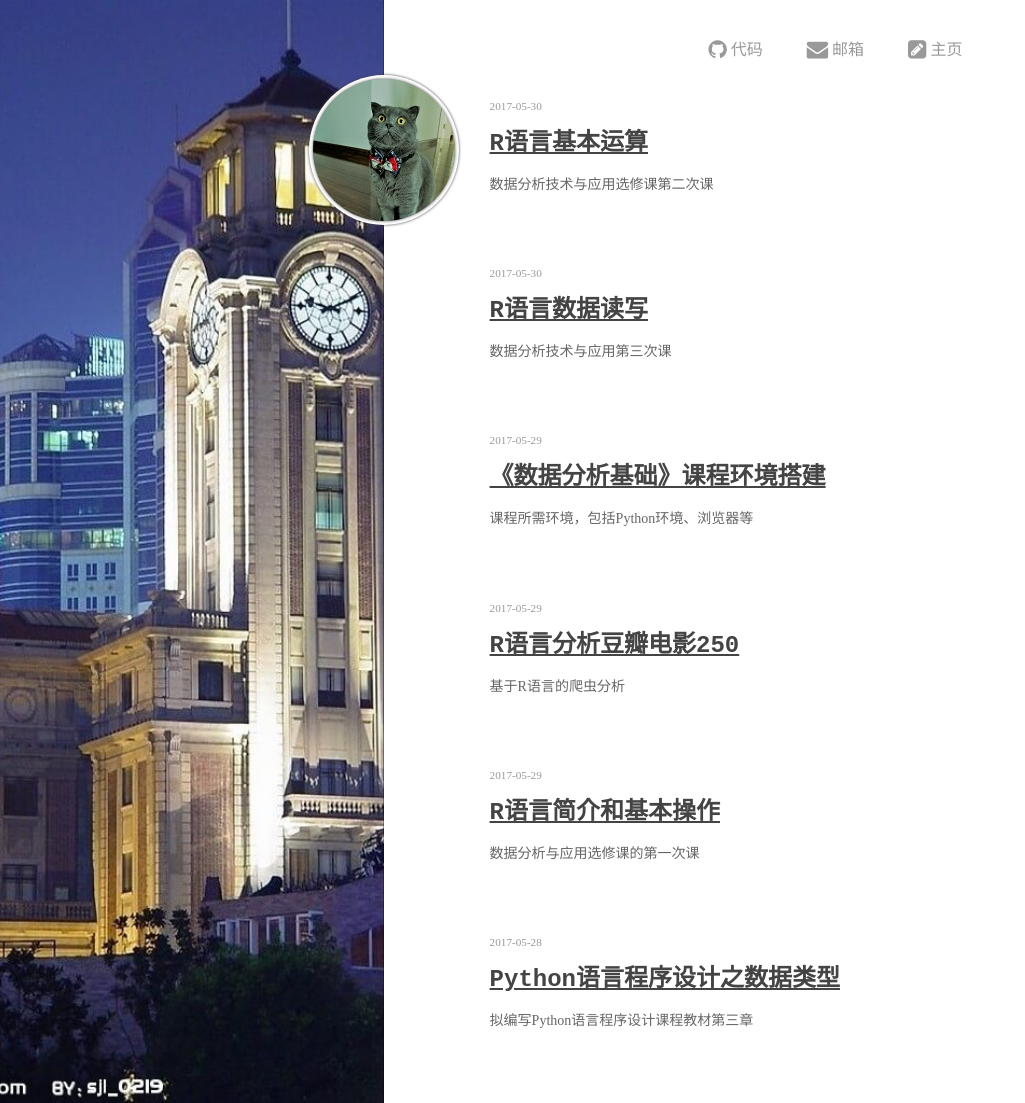
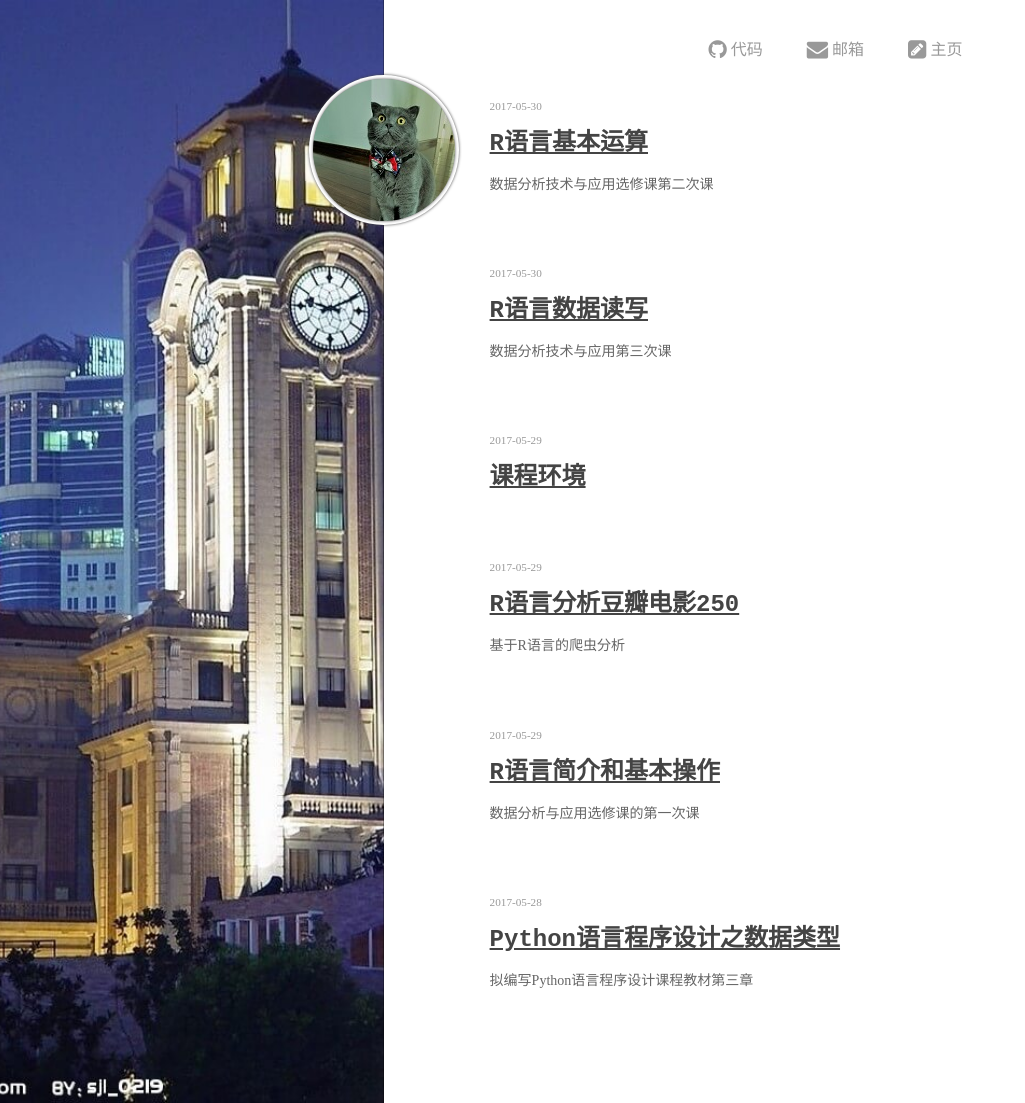
Before and after one commit to jplee1969/jplee1969.github.io, a Jekyll site: the page built from index.html, in a window 1280 px wide and 1103 px high. Shown: the whole window, without its empty margins (0-1025 px from the left). Built offline with Jekyll 4.4.1, drawn with Linux system fonts in a browser that asks for light colours; the list of posts is cut into pages by our own code.

Commit message:
修改快捷方式

````diff
--- a/_posts/teaching/2017-05-29-课程环境.md
+++ b/_posts/teaching/2017-05-29-课程环境.md
@@ -1,12 +1,5 @@
----
-layout: post
-published: true
-title: 《数据分析基础》课程环境搭建
-description: 课程所需环境，包括Python环境、浏览器等
----
 
-## 《数据分析基础》课程环境的搭建
-
+# 《数据分析基础》课程环境的搭建
 ## 1、安装Anaconda
 Anaconda是基于Python的科学计算和数据分析的集成环境包，我们安装的是Anaconda 3.6的64位版本，集成了Python 3.6以及在科学计算和数据分析中常用的Python模块，包括numpy、scipy、matplotlib、pandas等。同时提供IPython、Spyder、Jupyter Notebook等流行的开发工具。我们课程主要采用Jupyter Notebook、Jupyter Lab和Pycharm作为开发环境。
 
@@ -61,7 +54,7 @@ plt.show()
 ```
 
 
-![png](/images/output_5_0.png)
+![png](output_5_0.png)
 
 
 再来一个三维绘图的实例，当然事先需要安装mpl_toolkits模块：
@@ -87,7 +80,7 @@ plt.show()
 ```
 
 
-![png](/images/output_7_0.png)
+![png](output_7_0.png)
 
 
 > 我们可以在这里写下对数据和图形的分析，最终形成完整的分析报告。
````
Also changed, not shown: other parts of _posts/teaching/2017-05-29-课程环境.md (+3 -0 lines).
